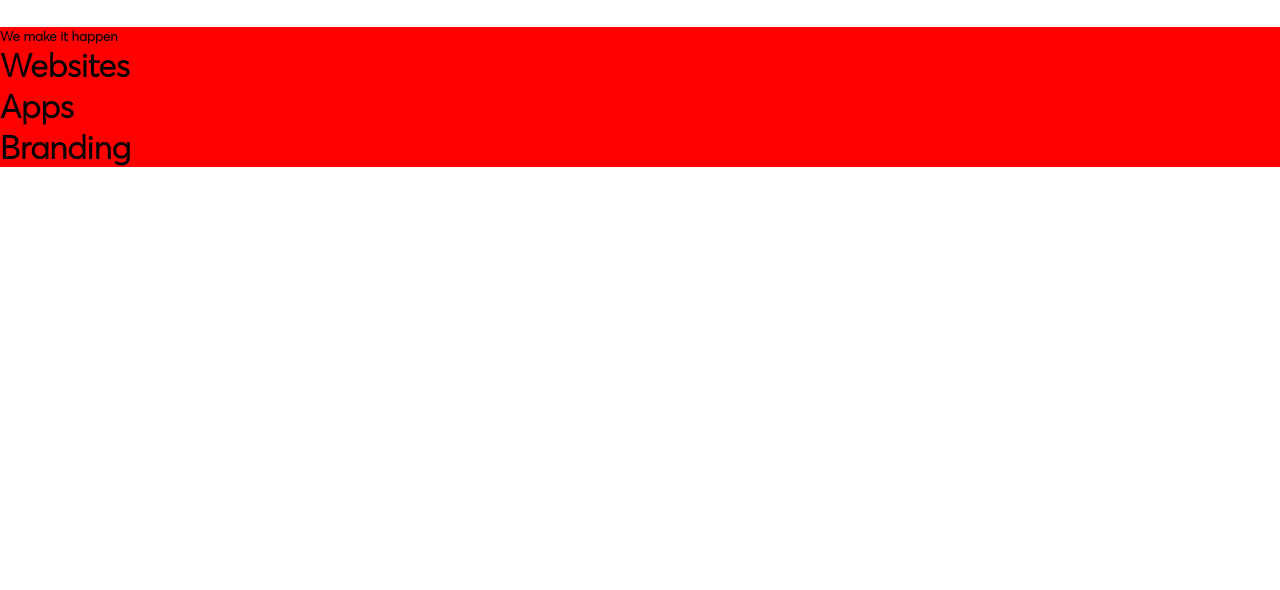
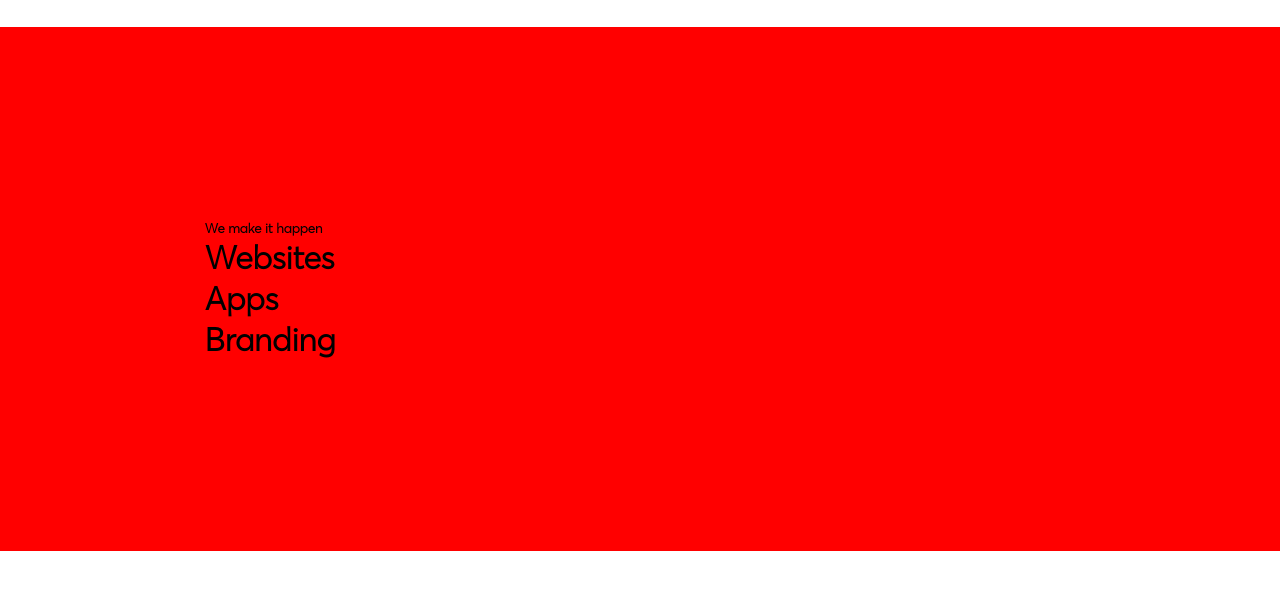
Before and after one commit to code-JOA/cuberto-awwwards, a plain HTML site: page index.html in a window 1280 px wide. Shown: the part 108-698 px from the top of the page. Drawn offline with nearby package versions, Linux system fonts and the light colour scheme.

Commit message:
Commit auto_update

```diff
--- a/style.css
+++ b/style.css
@@ -62,4 +62,5 @@ body {
 #home .homemain {
   width: 100%;
   background-color: red;
+  padding: 15vw 16vw;
 }
```
